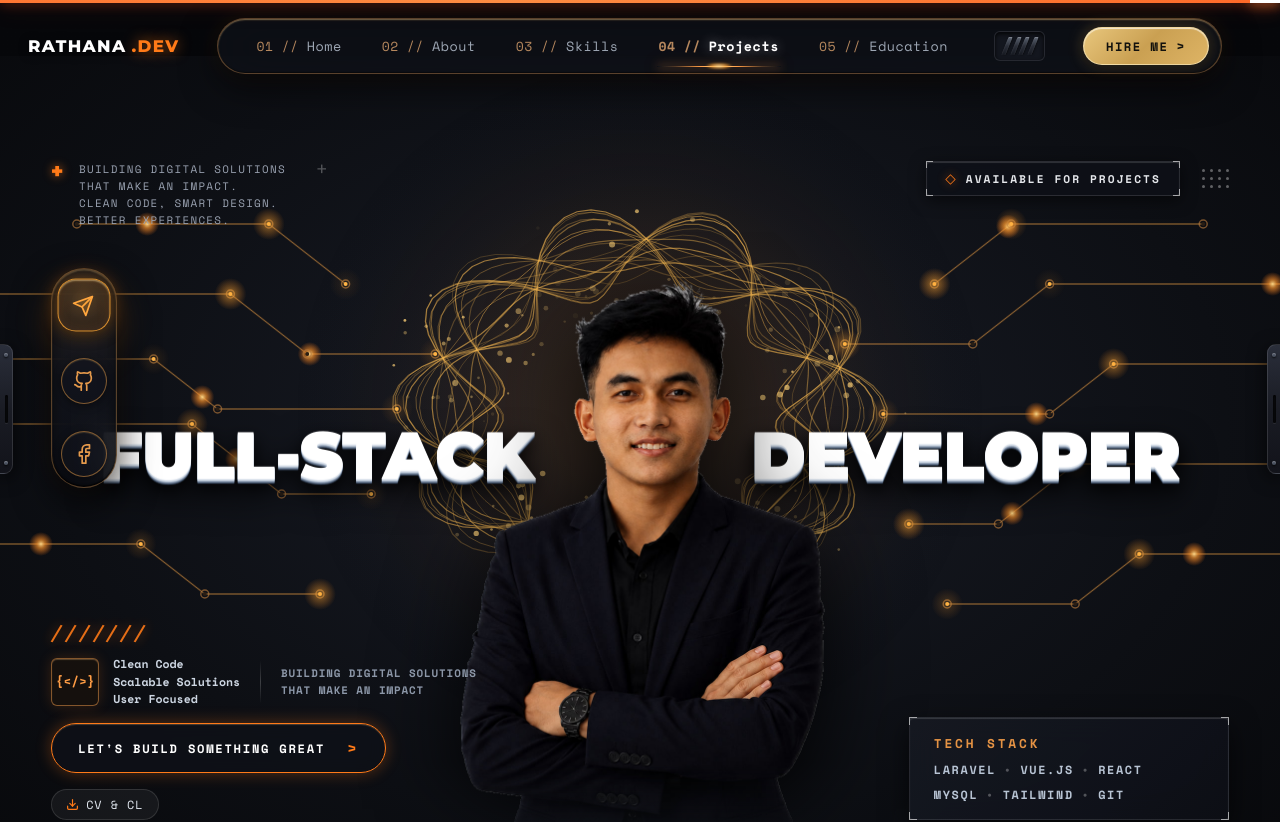
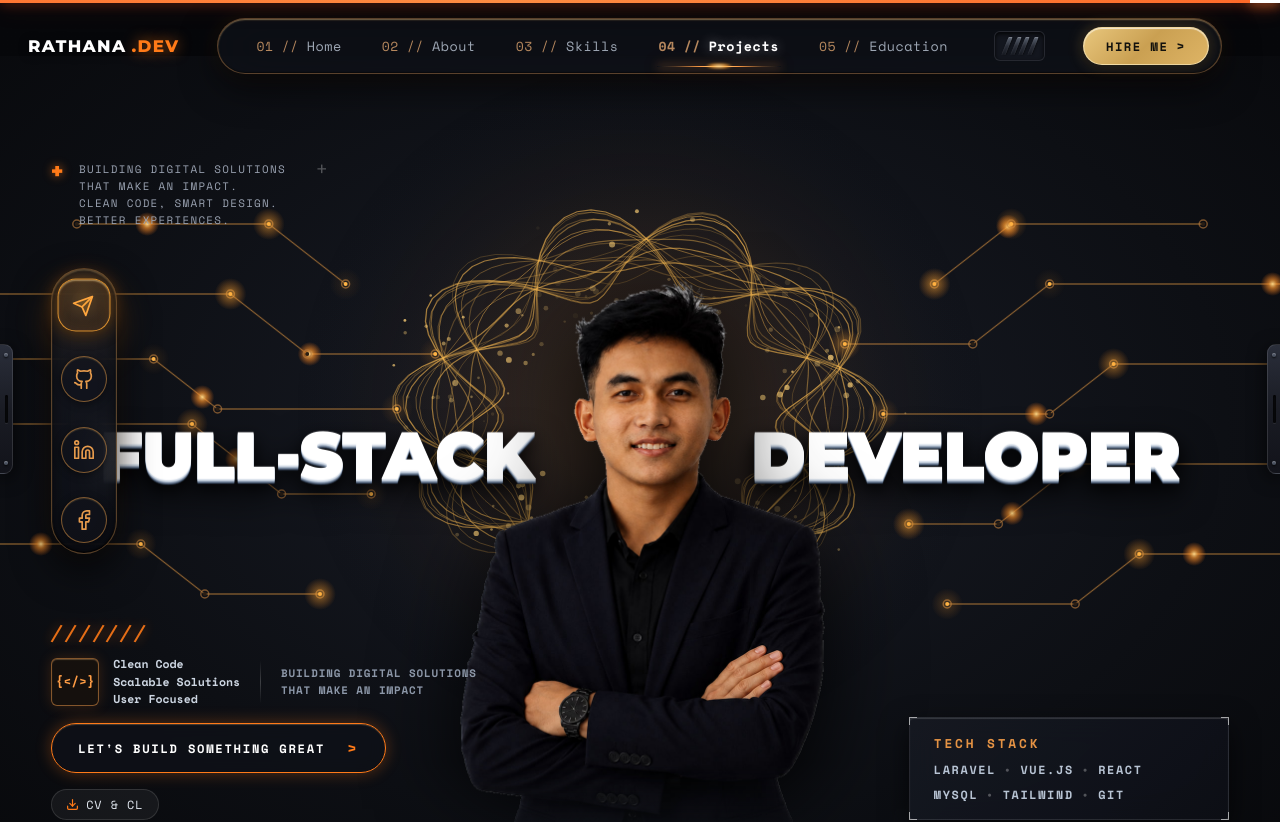
Before and after one commit to Rathana-SOKHA/my_portfolio, a React (Vite) app: page / in a window 1280 px wide. Shown: the top 822 px of the page. Built offline with nearby package versions, Linux system fonts and the light colour scheme; no server answers.

Commit message:
feat: add linkedln icon

```diff
--- a/src/components/layout/Footer.jsx
+++ b/src/components/layout/Footer.jsx
@@ -15,6 +15,7 @@ export default function Footer() {
 
   const socialLinks = [
     { icon: 'fab fa-github', label: 'GitHub', url: 'https://github.com/Rathana-SOKHA' },
+    { icon: 'fab fa-linkedin', label: 'LinkedIn', url: 'https://www.linkedin.com/in/rathana-sokha/' },
     { icon: 'fab fa-telegram', label: 'Telegram', url: 'https://t.me/rathana_dev' },
     { icon: 'fab fa-facebook', label: 'Facebook', url: 'https://www.facebook.com/Rathanacoding' }
   ];
--- a/src/sections/Hero.jsx
+++ b/src/sections/Hero.jsx
@@ -512,6 +512,32 @@ export default function HeroSection({ isActive = true }) {
                 </a>
 
                 <a
+                  href="https://www.linkedin.com/in/rathana-sokha/"
+                  target="_blank"
+                  rel="noopener noreferrer"
+                  className={`social-dock-btn ${activeSocial === "linkedin" ? "is-active is-squircle" : "is-circle"}`}
+                  title="LinkedIn - @rathana-sokha"
+                  aria-label="LinkedIn Profile"
+                  onMouseEnter={() => setActiveSocial("linkedin")}
+                  onClick={() => setActiveSocial("linkedin")}
+                >
+                  <svg
+                    className="dock-svg linkedin-svg"
+                    viewBox="0 0 24 24"
+                    fill="none"
+                    stroke="currentColor"
+                    strokeWidth="1.85"
+                    strokeLinecap="round"
+                    strokeLinejoin="round"
+                    aria-hidden="true"
+                  >
+                    <path d="M16 8a6 6 0 0 1 6 6v7h-4v-7a2 2 0 0 0-2-2 2 2 0 0 0-2 2v7h-4v-7a6 6 0 0 1 6-6z" />
+                    <rect x="2" y="9" width="4" height="12" />
+                    <circle cx="4" cy="4" r="2" />
+                  </svg>
+                </a>
+
+                <a
                   href="https://www.facebook.com/Rathanacoding"
                   target="_blank"
                   rel="noopener noreferrer"
@@ -538,29 +564,8 @@ export default function HeroSection({ isActive = true }) {
             </div>
           </div>
 
-          {/* Top Right: Metallic status badge & dot matrix */}
-          <div className="hud-top-right">
-            <div className="hud-status-badge">
-              <span className="badge-bracket top-left" />
-              <span className="badge-bracket top-right" />
-              <span className="badge-bracket bottom-left" />
-              <span className="badge-bracket bottom-right" />
-              <div className="status-content">
-                <span className="status-diamond">◇</span>
-                <span className="status-label">AVAILABLE FOR PROJECTS</span>
-              </div>
-            </div>
-
-            <div className="hud-dot-matrix" aria-hidden="true">
-              {[0, 1, 2].map((row) => (
-                <div className="dot-matrix-row" key={row}>
-                  {[0, 1, 2, 3].map((dot) => (
-                    <span className="matrix-dot" key={dot} />
-                  ))}
-                </div>
-              ))}
-            </div>
-          </div>
+          {/* Top Right: Status area (removed per request) */}
+          <div className="hud-top-right" aria-hidden="true" />
         </div>
 
         {/* BOTTOM ROW HUD */}
--- a/src/styles/HeroSection.css
+++ b/src/styles/HeroSection.css
@@ -339,8 +339,12 @@
   top: 74px;
 }
 
+.social-dock-ambient-glow.glow-linkedin {
+  top: 140px;
+}
+
 .social-dock-ambient-glow.glow-facebook {
-  top: 138px;
+  top: 206px;
 }
 
 /* Vertical Elongated Capsule Pill */
@@ -351,7 +355,7 @@
   align-items: center;
   justify-content: space-between;
   width: 66px;
-  height: 220px;
+  height: 286px;
   padding: 10px 8px;
   box-sizing: border-box;
   background: linear-gradient(180deg, rgba(24, 27, 36, 0.78) 0%, rgba(13, 15, 22, 0.86) 100%);
```
